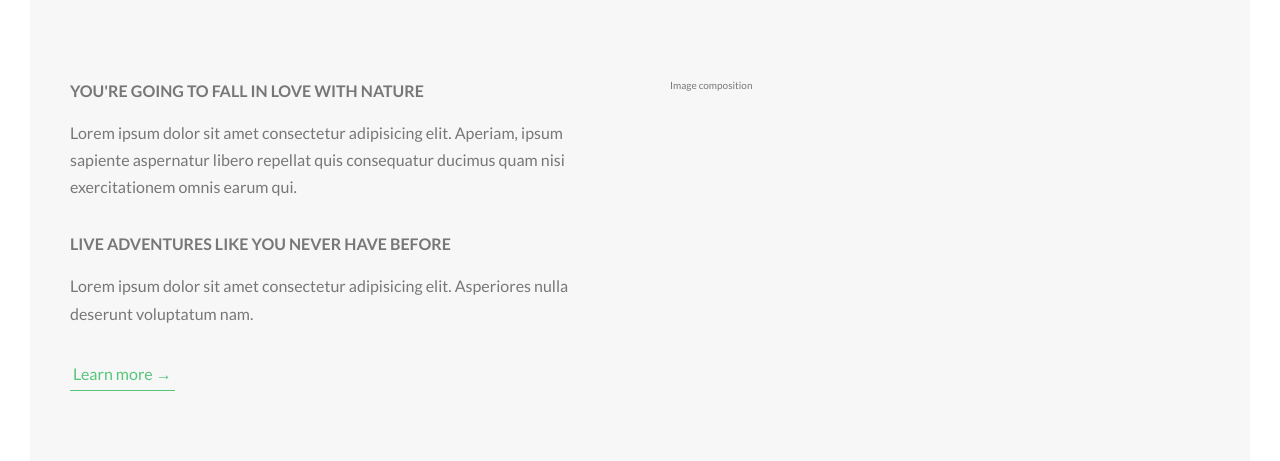
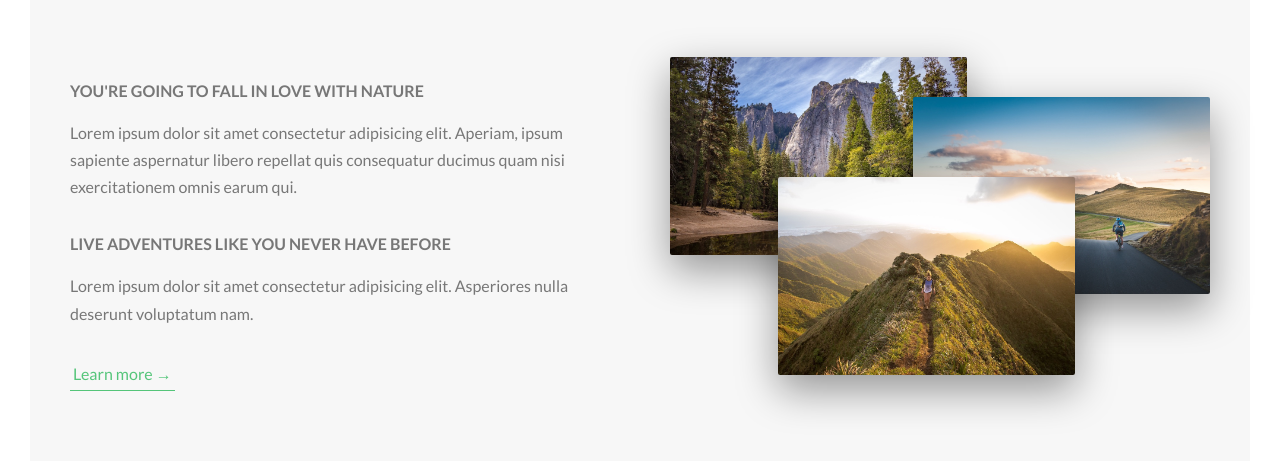
Before and after one commit to zorluozan/natours, a website: page index.html in a window 1280 px wide. Shown: the part 943-1404 px from the top of the page. Drawn offline with Linux system fonts and the light colour scheme.

Commit message:
Building the About Section - Part 3

```diff
--- a/index.html
+++ b/index.html
@@ -61,7 +61,11 @@
                     <a href="#" class="btn-text">Learn more &rarr;</a>
                 </div>
                 <div class="col-1-of-2">
-                    Image composition
+                    <div class="composition">
+                        <img src="img/nat-1-large.jpg" alt="Photo 1" class="composition__photo composition__photo--p1">
+                        <img src="img/nat-2-large.jpg" alt="Photo 2" class="composition__photo composition__photo--p2">
+                        <img src="img/nat-3-large.jpg" alt="Photo 3" class="composition__photo composition__photo--p3">
+                    </div>
                 </div>
             </div>
         </section>
--- /dev/null
+++ b/sass/components/_composition.scss
@@ -0,0 +1,39 @@
+.composition {
+  position: relative;
+
+  &__photo {
+    width: 55%;
+    box-shadow: 0 1.5rem 4rem rgba($color-black, 0.4);
+    border-radius: 2px;
+    position: absolute;
+    z-index: 10;
+    transition: all 0.2s;
+    outline-offset: 2rem;
+
+    &--p1 {
+      left: 0;
+      top: -2rem;
+    }
+
+    &--p2 {
+      right: 0;
+      top: 2rem;
+    }
+
+    &--p3 {
+      left: 20%;
+      top: 10rem;
+    }
+
+    &:hover {
+      outline: 1.5rem solid $color-primary;
+      transform: scale(1.05) translateY(-0.5rem);
+      box-shadow: 0 2.5rem 4rem rgba($color-black, 0.5);
+      z-index: 20;
+    }
+  }
+
+  &:hover &__photo:not(:hover) {
+    transform: scale(0.95);
+  }
+}
--- a/sass/main.scss
+++ b/sass/main.scss
@@ -8,6 +8,7 @@
 @import "base/utilities";
 
 @import "components/button";
+@import "components/composition";
 
 @import "layout/grid";
 @import "layout/header";
```
Also changed, not shown: css/style.css.
